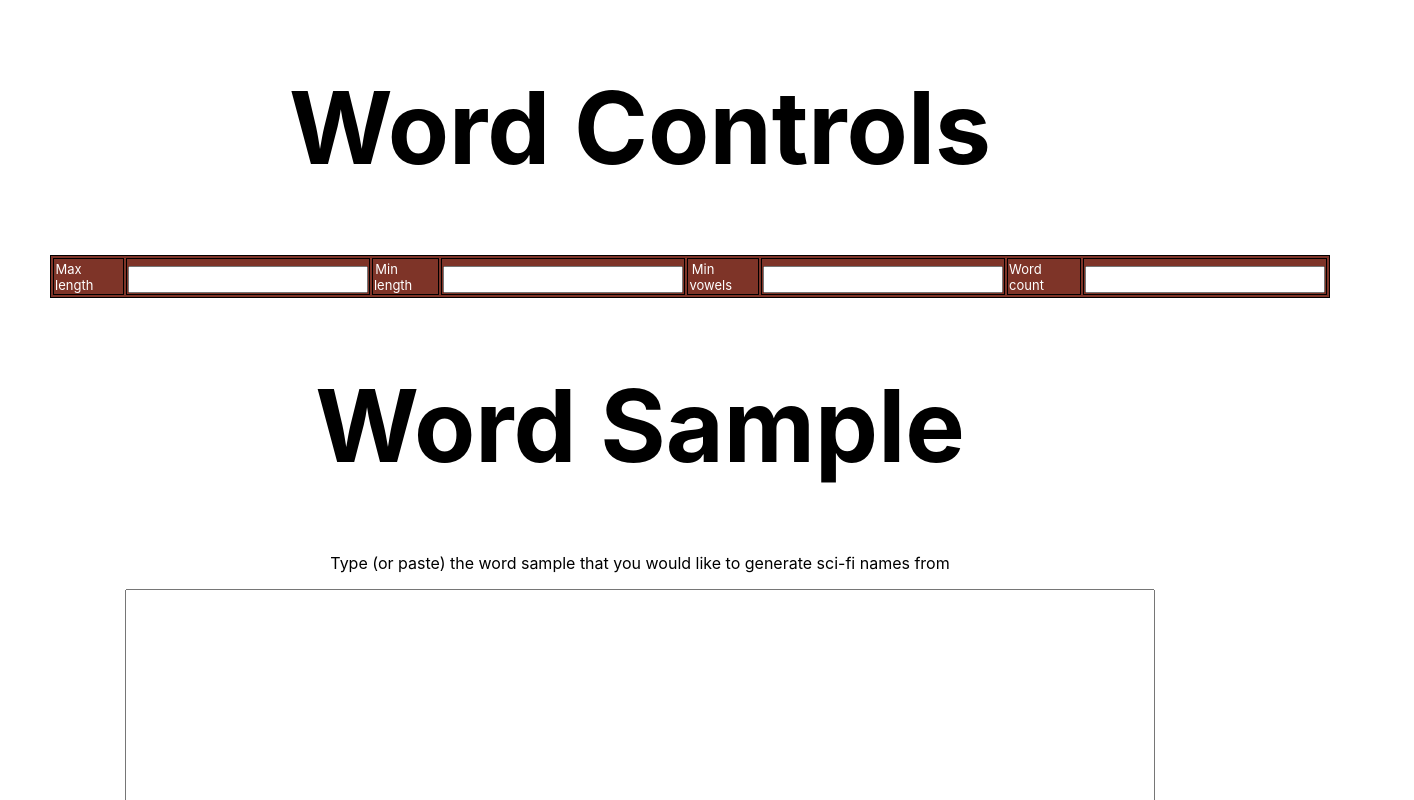
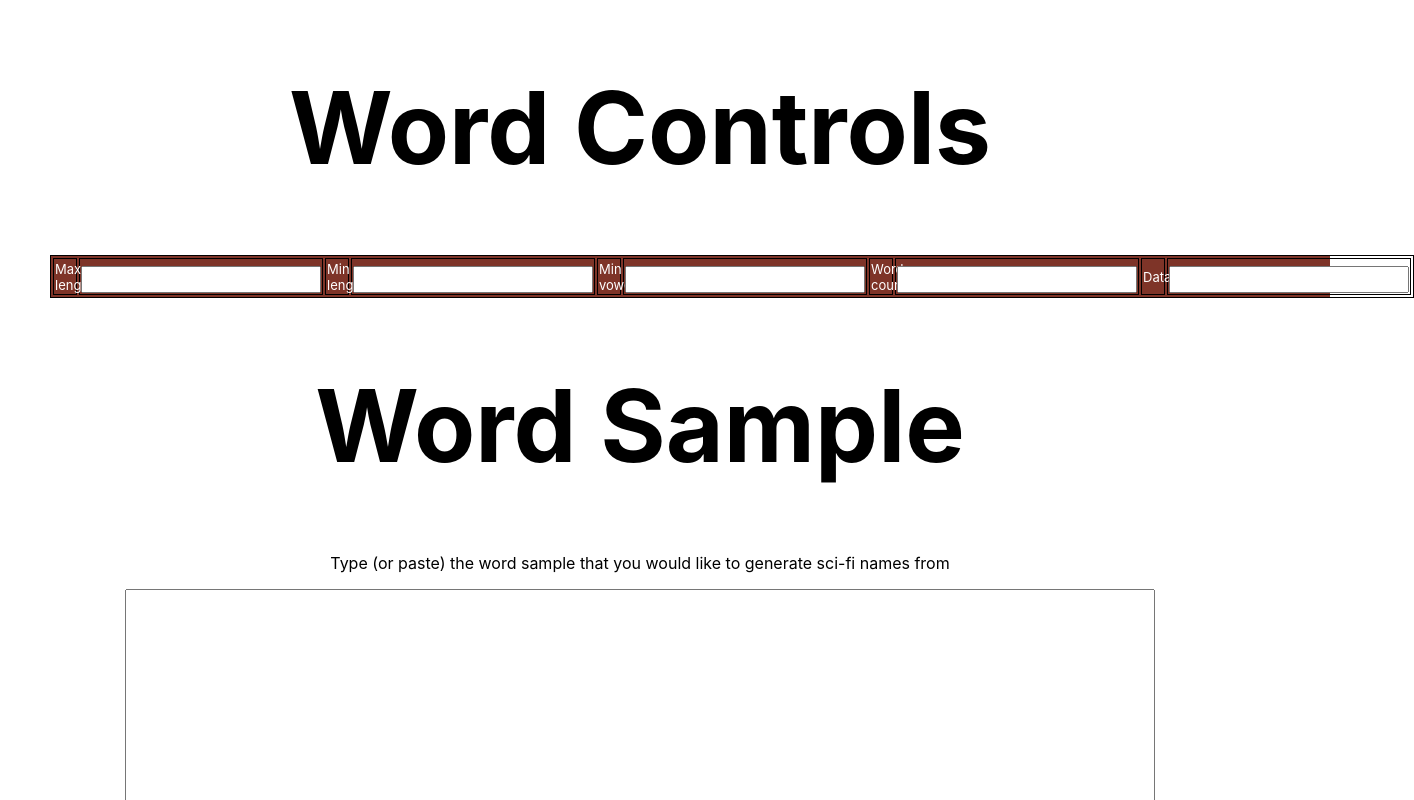
Before and after one commit to jjjjltd/python-dumb-reference, a React (Create React App) app in the folder React101/sci_fi/: page / in a window 1280 px wide. Shown: the top 800 px of the page, 1414 px wide, since content can reach past the window. Built offline with nearby package versions, Linux system fonts and the light colour scheme; no server answers.

Commit message:
Add Database Control variable.

```diff
--- a/React101/sci_fi/src/Controls.jsx
+++ b/React101/sci_fi/src/Controls.jsx
@@ -3,6 +3,7 @@ import endPoints from './api';
 
 export default function Controls() {
     let [controls, setControls] = useState("");
+    let [db_on, setDb_On] = useState(false);
 
     // Render the screen - one TimeRanges.
     useEffect(() => {
@@ -15,6 +16,9 @@ const loadControl = async () => {
     console.log(data)
     setControls(controls=data)
     console.log(controls)
+
+
+    setDb_On(controls["db_on"] ? db_on = "True": db_on = "False")
 }
 
     return (
@@ -31,6 +35,8 @@ const loadControl = async () => {
                         <td><input  class="ctl" type="number" placeholder={controls["minvowels"]}/></td>
                         <td class="ctlh">Word count</td>
                         <td><input  class="ctl"type="number" placeholder={controls["numwords"]}/></td>
+                        <td class="ctlh">Database</td>
+                        <td><input  class="ctl"type="text" placeholder={db_on} /></td>
                     </tr>
                 </table>
             </div>
```
Also changed, not shown: 1 other file (tests, documents, lock files or other folders).
